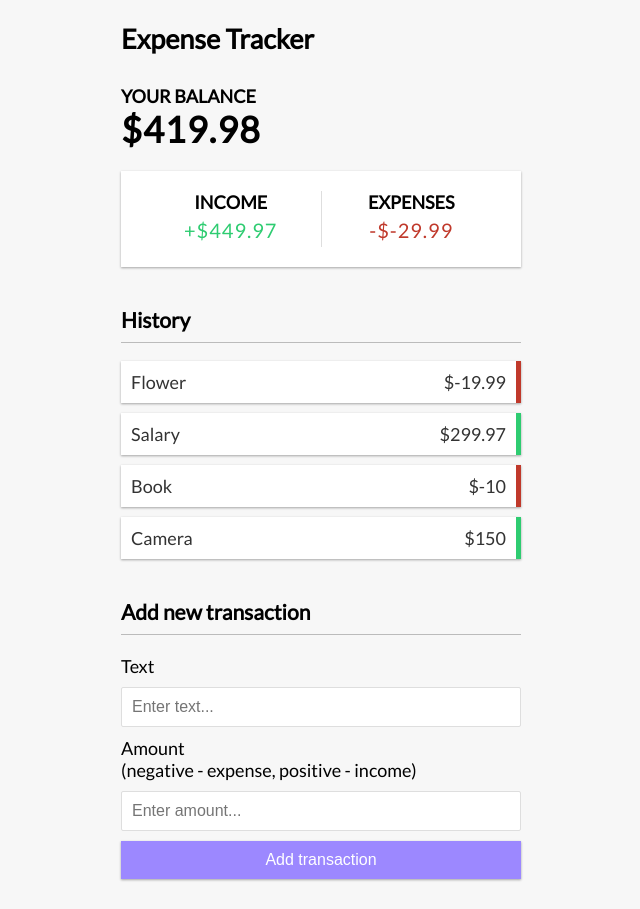
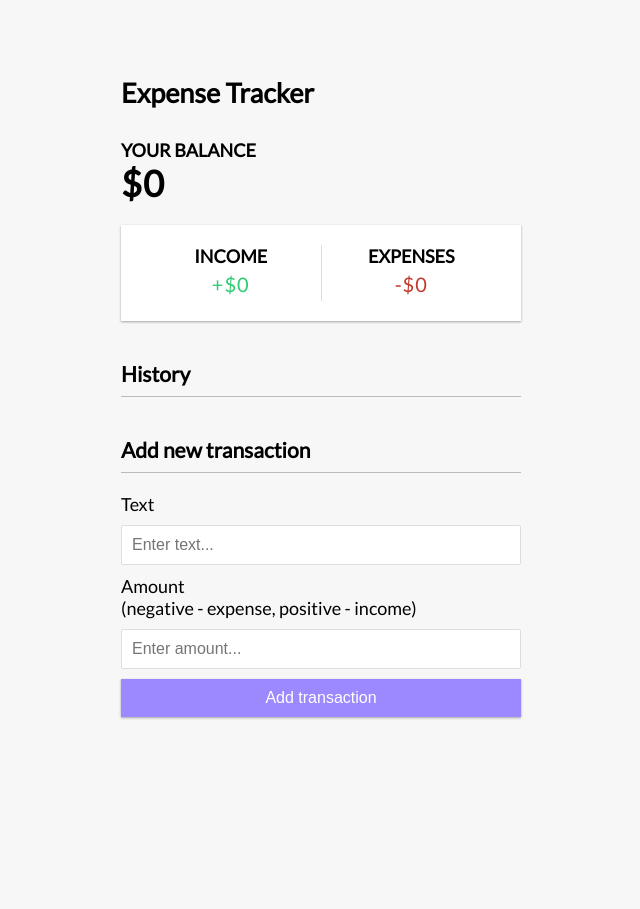
Before and after one commit to JalalHabeeb/expense-tracker, a Vue app: page / in a window 1280 px wide. Shown: the whole page, without its empty margins (319-959 px from the left). After the commit the page ends 800 px from the top, so only its background shows below. Built offline with nearby package versions, Linux system fonts and the light colour scheme.

Commit message:
save transaction to localStorage

```diff
--- a/src/App.vue
+++ b/src/App.vue
@@ -20,16 +20,19 @@
 
 import { useToast } from "vue-toastification";
 
-import { ref, computed } from "vue";
+import { ref, computed, onMounted } from "vue";
 
 const toast = useToast();
 
-const transactions = ref([
-  { id: 1, text: "Flower", amount: -19.99 },
-  { id: 2, text: "Salary", amount: 299.97 },
-  { id: 3, text: "Book", amount: -10 },
-  { id: 4, text: "Camera", amount: 150 },
-]);
+const transactions = ref([]);
+
+onMounted(() => {
+  const savedTransactions = JSON.parse(localStorage.getItem("transactions"));
+
+  if (savedTransactions) {
+    transactions.value = savedTransactions;
+  }
+});
 
 //Get total
 const total = computed(() => {
@@ -65,6 +68,7 @@
     text: transactionData.text,
     amount: transactionData.amount,
   });
+  saveTransactionToLocalStorage();
   toast.success("Transaction Added");
 };
 
@@ -78,6 +82,12 @@
   transactions.value = transactions.value.filter(
     (transaction) => transaction.id !== id
   );
+  saveTransactionToLocalStorage();
   toast.success("Transaction deleted");
 };
+
+//Save to localStorage
+const saveTransactionToLocalStorage = () => {
+  localStorage.setItem("transactions", JSON.stringify(transactions.value));
+};
 </script>
```
